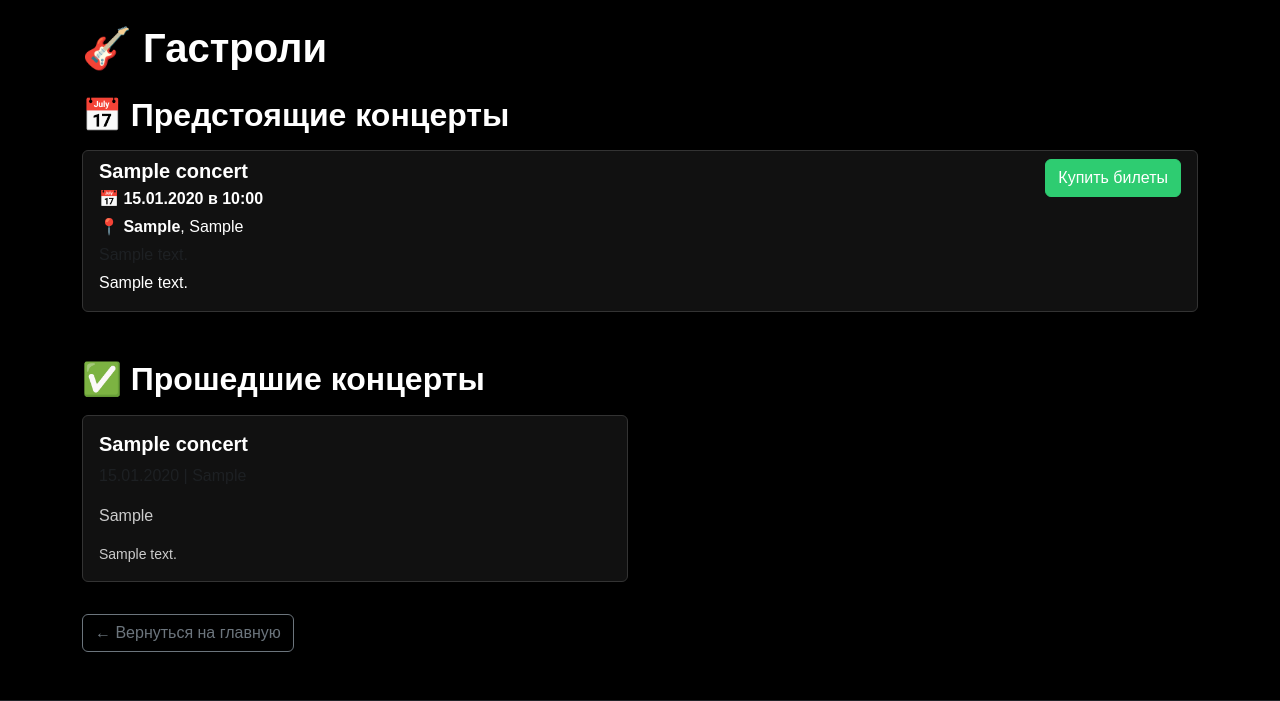
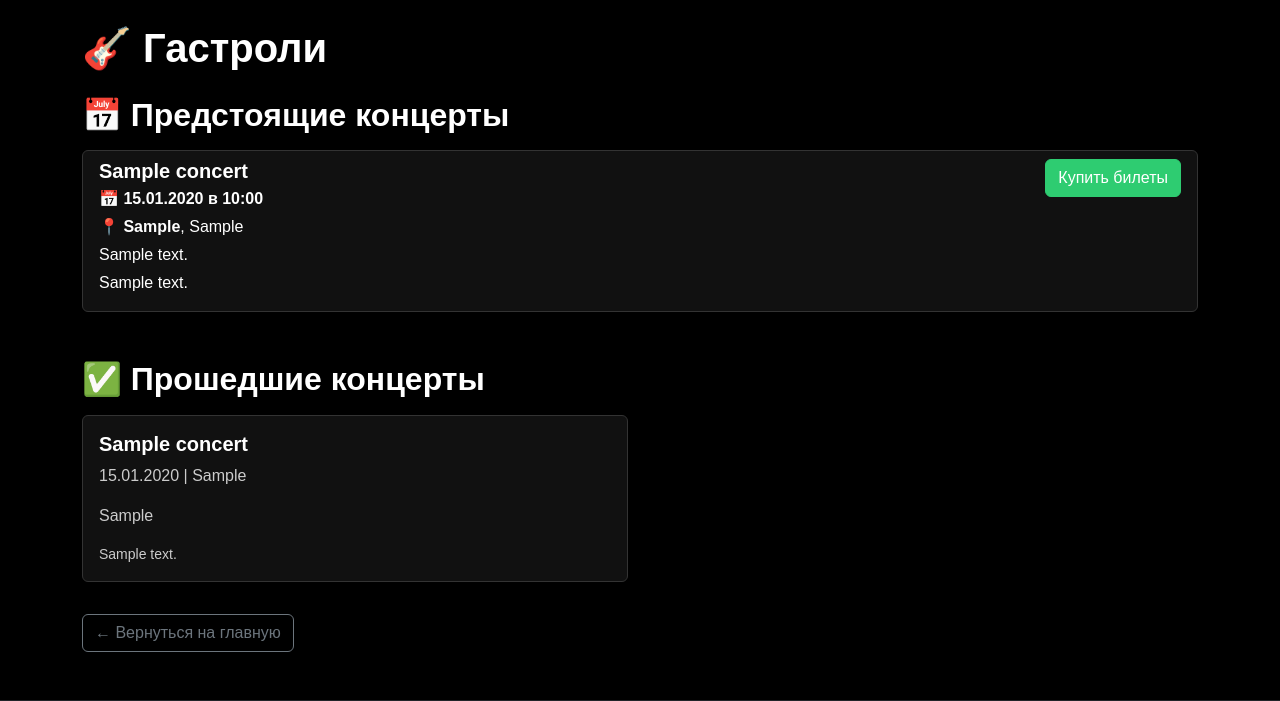
Before and after one commit to SergeyMatsok/planet_m_web, a Django app: template templates/planet_tours/tours_list.html in a window 1280 px wide. Shown: the part 56-757 px from the top of the page. Run offline with Django 5.2, Linux system fonts and the light colour scheme; the template is opened without the code that fills it: values that come from a table or form of the project are taken from there, others are empty; tables that the repository leaves empty hold one stand-in row (values such as "Sample post").

Commit message:
Новости

```diff
--- a/requirements.txt
+++ b/requirements.txt
@@ -1,4 +1,4 @@
-asgiref==3.11.1
+souasgiref==3.11.1
 Django==5.2.11
 django-multiupload==0.6.1
 pillow==12.1.0
--- a/templates/planet_tours/tours_list.html
+++ b/templates/planet_tours/tours_list.html
@@ -22,7 +22,7 @@
                             <strong>📍 {{ concert.venue }}</strong>, {{ concert.city }}
                         </p>
                         {% if concert.address %}
-                        <p class="mb-1 text-muted">{{ concert.address }}</p>
+                        <p class="mb-1 ">{{ concert.address }}</p>
                         {% endif %}
                         {% if concert.description %}
                         <p class="mb-2">{{ concert.description|truncatewords:20 }}</p>
@@ -51,7 +51,7 @@
                 <div class="card">
                     <div class="card-body">
                         <h5 class="card-title">{{ concert.title }}</h5>
-                        <p class="card-text text-muted">
+                        <p class="card-text">
                             {{ concert.date|date:"d.m.Y" }} | {{ concert.city }}
                         </p>
                         <p class="card-text">{{ concert.venue }}</p>
```
Also changed, not shown: README.md.
